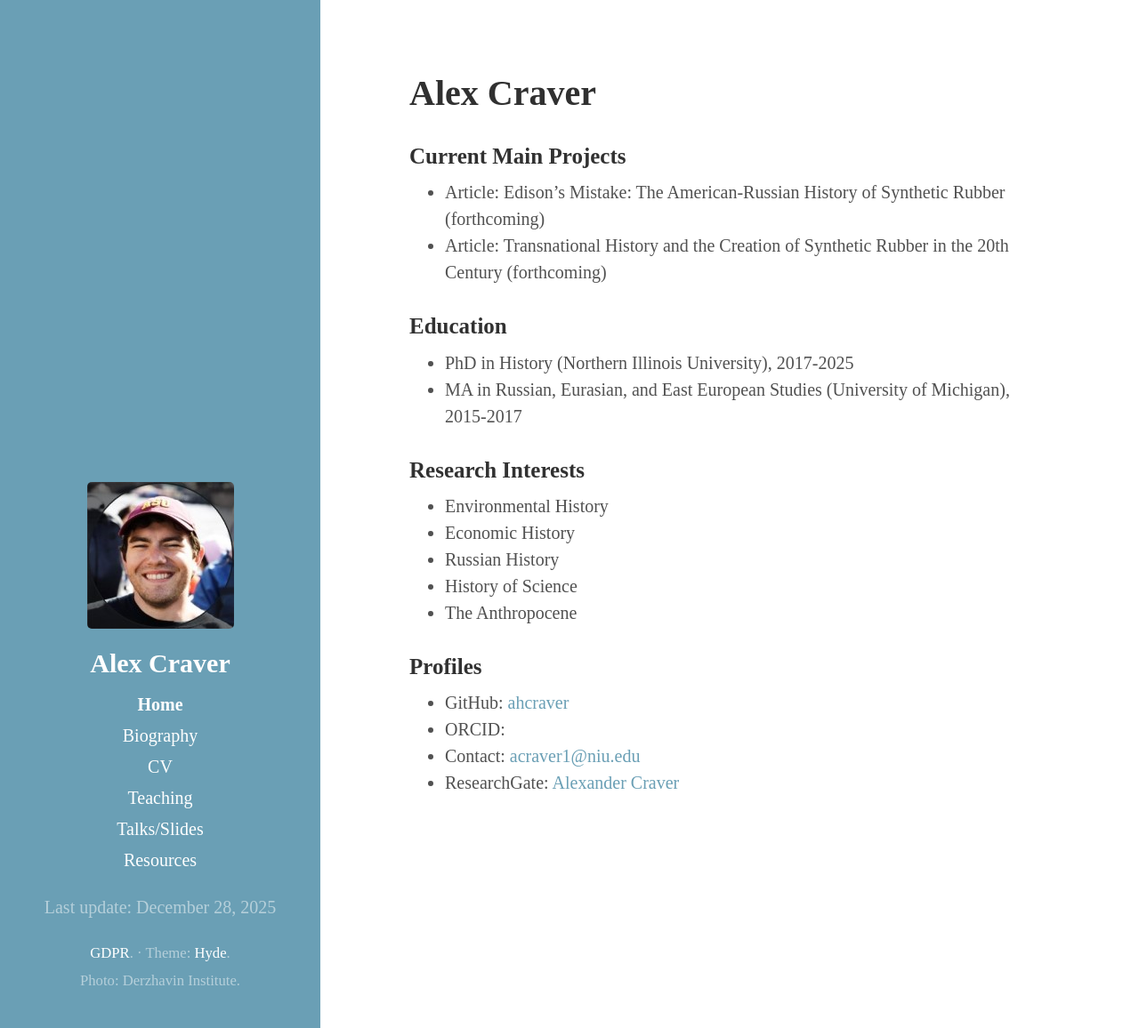
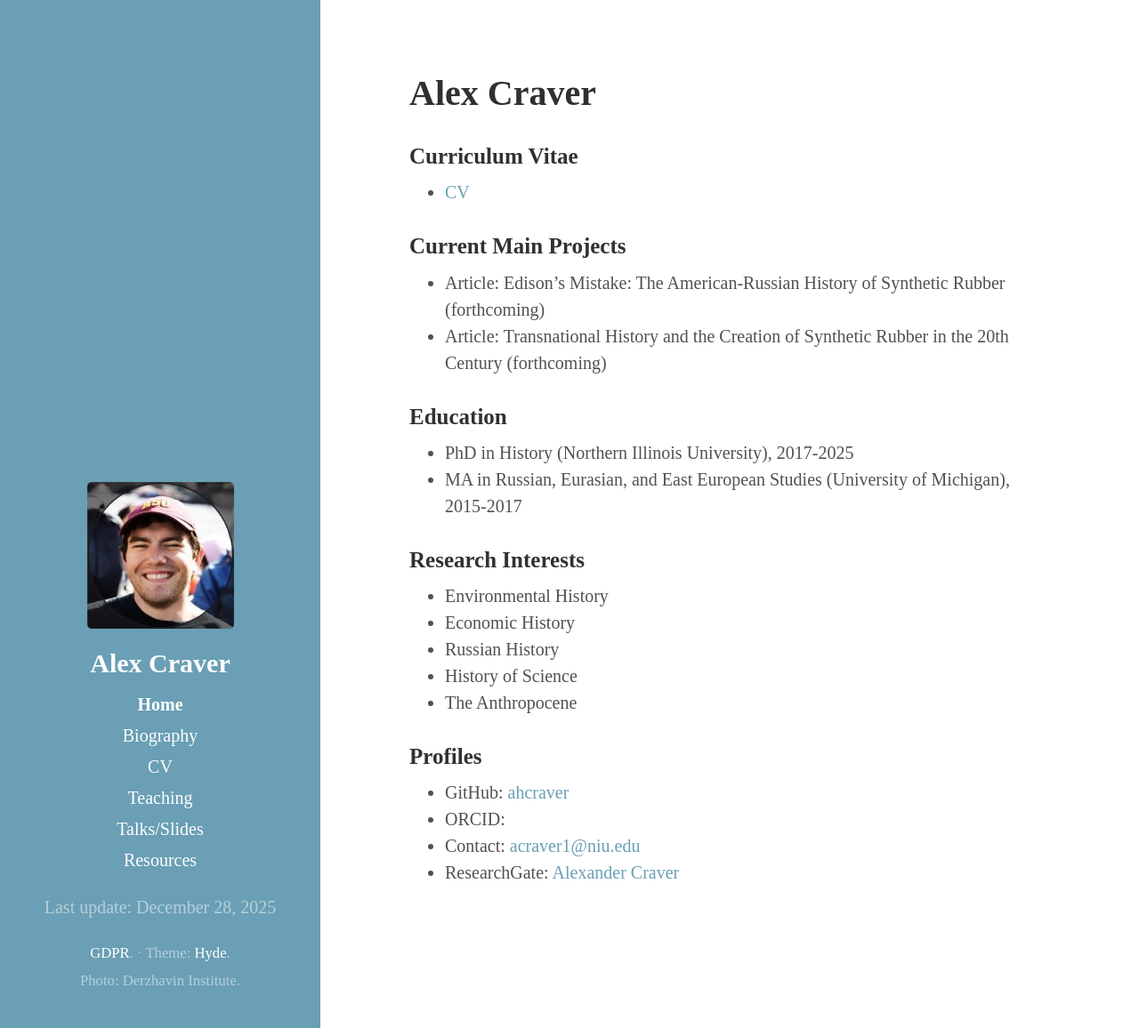
Before and after one commit to ahcraver/ahcraver.github.io, a Jekyll site: the page built from index.md, in a window 1280 px wide and 1156 px high. Shown: the whole window at 89% size. Built offline with Jekyll 4.4.1, drawn with Linux system fonts in a browser that asks for light colours.

Commit message:
Update index.md

```diff
--- a/index.md
+++ b/index.md
@@ -2,6 +2,8 @@
 layout: page
 title: Alex Craver
 ---
+### Curriculum Vitae
+* [CV](https://1drv.ms/b/c/bce4f3738324d3b9/IQDO8PTUsmIXQqeDu4yT8YGaAS6sUfwrQoXy4zgcNw28i3g?e=Igd2f2)
 
 ### Current Main Projects
 * Article: Edison's Mistake: The American-Russian History of Synthetic Rubber (forthcoming)
```
